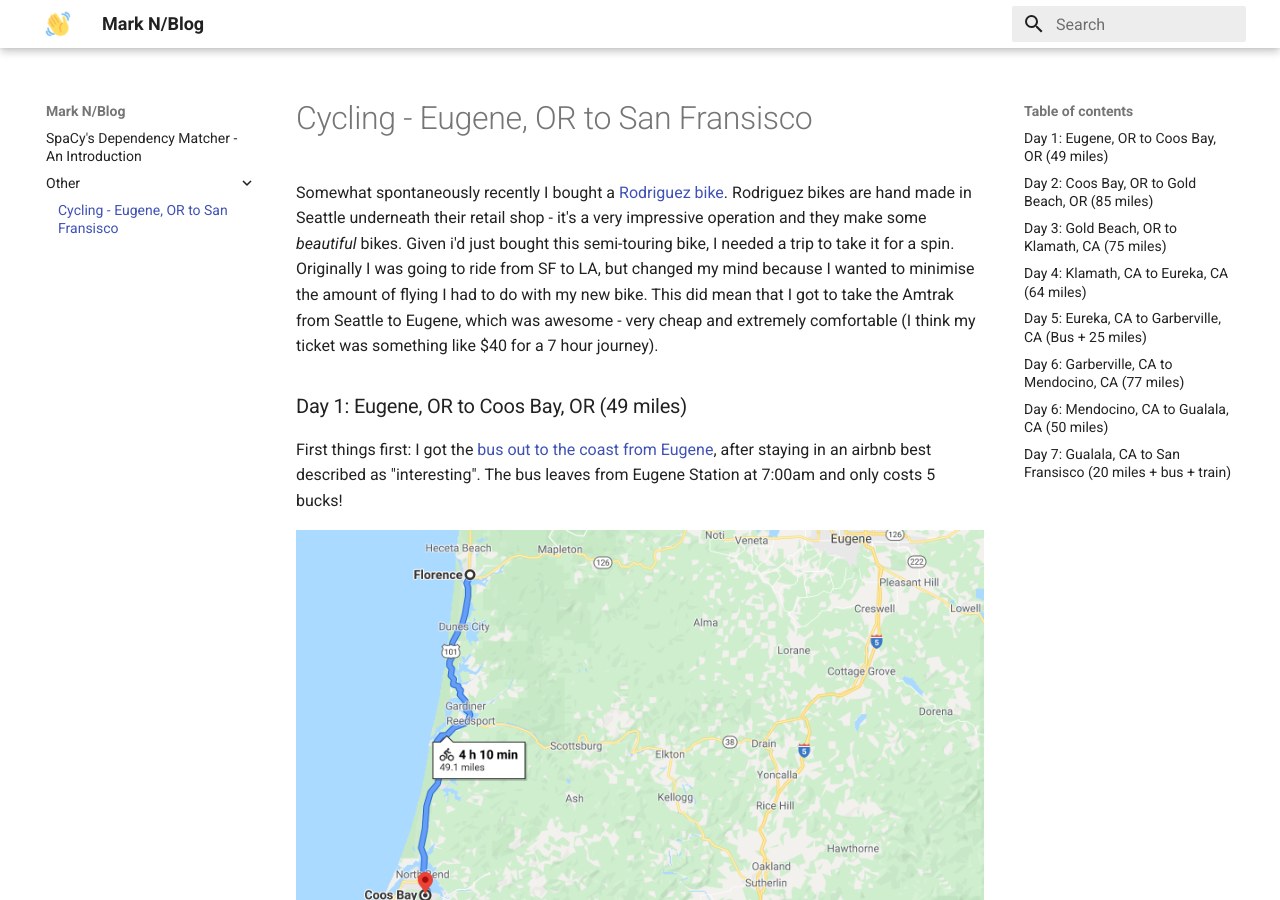
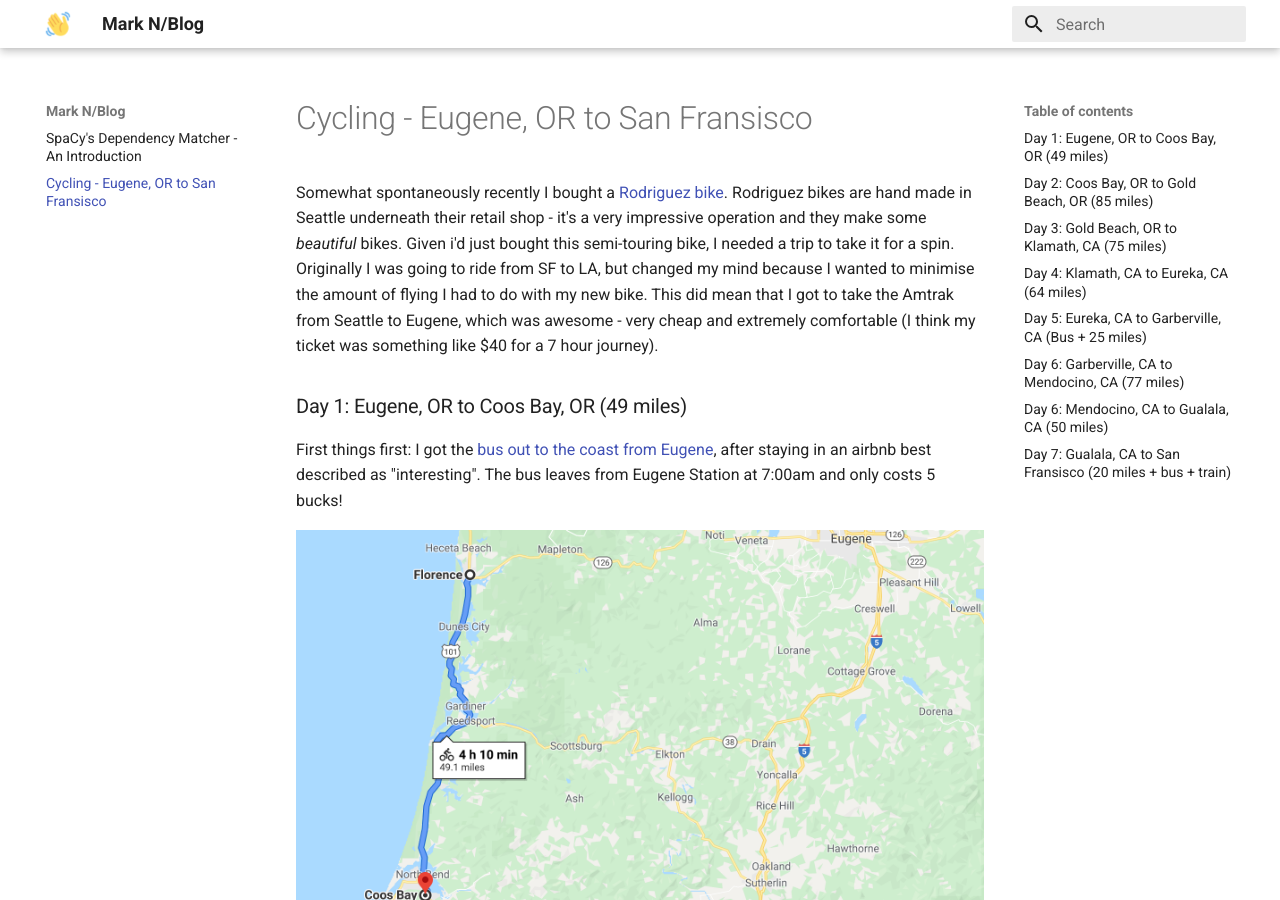
Before and after one commit to DeNeutoy/blog, an MkDocs documentation site: the page built from docs/eugene_to_sf.md, in a window 1280 px wide and 900 px high. Built offline with MkDocs 1.6.1 and Material for MkDocs 9.7.7, drawn with Linux system fonts in a browser that asks for light colours.

Commit message:
fix relative links, flatten

```diff
--- a/docs/other/eugene_to_sf.md
+++ b/docs/eugene_to_sf.md
@@ -5,27 +5,27 @@ Somewhat spontaneously recently I bought a [Rodriguez bike](https://www.rodbikes
 
 First things first: I got the [bus out to the coast from Eugene](https://www.lcog.org/1068/Public-Transit), after staying in an airbnb best described as "interesting". The bus leaves from Eugene Station at 7:00am and only costs 5 bucks!
 
-![map florence coos bay](/img/other/eugene_to_sf/florence_to_coos.png)
+![map florence coos bay](./img/other/eugene_to_sf/florence_to_coos.png)
 
 Despite being very close to the coast for the first day, I never _actually_ saw the sea, which got a bit tiring after a while. Once I got to Coos Bay, I stayed in a [great motel](https://edgewaterinns.com/edgewater-inn-coos-bay/) with a jacuzzi, which was very welcome after cycling 50 miles.
 
 Coos Bay is a logging town, with really a truly large quantity of logs:
-<img src="/img/other/eugene_to_sf/logs.jpeg" width="500"/>
+<img src="./img/other/eugene_to_sf/logs.jpeg" width="500"/>
 
 
 ### Day 2: Coos Bay, OR to Gold Beach, OR (85 miles)
 
 This was the longest day of the trip - I had originally intended to go to Port Orford, but I got into town at about 3pm, and felt pretty good, so I decided to push on to Gold Beach.
 
-![map coos bay gold beach](/img/other/eugene_to_sf/coos_bay_gold_beach.png)
+![map coos bay gold beach](./img/other/eugene_to_sf/coos_bay_gold_beach.png)
 
 On the way, I saw this great sign:
 
-![funny sign](/img/other/eugene_to_sf/sign.jpeg)
+![funny sign](./img/other/eugene_to_sf/sign.jpeg)
 
 and actually got out to the coast, with some great views of the beaches and rock formations.
 
-![oregon beach](/img/other/eugene_to_sf/beach_oregon.jpeg)
+![oregon beach](./img/other/eugene_to_sf/beach_oregon.jpeg)
 
 In gold beach, I stayed at [Azelea Lodge](http://www.azalealodge.biz/index.html), a decent motel run by a lady from Zambia, of all places.
 
@@ -36,37 +36,37 @@ Another long day, crossing into California.
 Around Smith River, there is great cycling that you can do just off the highway, all the way into Cresent City. I'd definetly recommend this, it was great to get off the highway for a bit.
 
 
-![map gold beach klamath](/img/other/eugene_to_sf/gold_beach_klamath.png)
+![map gold beach klamath](./img/other/eugene_to_sf/gold_beach_klamath.png)
 
-![cali sign](/img/other/eugene_to_sf/cali.jpeg)
+![cali sign](./img/other/eugene_to_sf/cali.jpeg)
 
 I made a pretty bad decision in Cresent City, to continue to Klamath - mainly because I was feeling good, and I wanted to see some of the redwood trees. However, the section from Cresent City to Klamath is extremely steep and tough cycling. I was absolutely exhausted by the time I arrived, and it was late enough that the single restaurant in Klamath was closed. The owner of the hotel I was staying in came to my rescue by making me these gourmet egg sandwiches with some pitta bread I had in my bags.
 
-<img src="/img/other/eugene_to_sf/egg.jpeg" alt="egg sandwich" width="300" height="400"/>
+<img src="./img/other/eugene_to_sf/egg.jpeg" alt="egg sandwich" width="300" height="400"/>
 
 ### Day 4: Klamath, CA to Eureka, CA (64 miles)
 
 This section was one of the best days of the trip, because the route goes through two sections of the Giant Redwood National Forests. The trees were absolutely stunning (and huge, obviously). There's a short, steep climb just out of Leggett as you get onto Highway 1 (a bit of a relief after riding on Highway 101 for 3 days, which was quite busy). The climb is worth it though, as almost the whole way down to the coast is sweeping downhill turns, which was very fun.
 
-![map klamath eureka](/img/other/eugene_to_sf/klamath_eureka.png)
+![map klamath eureka](./img/other/eugene_to_sf/klamath_eureka.png)
 
 
 ### Day 5: Eureka, CA to Garberville, CA (Bus + 25 miles)
 
 I took a bit of a rest day today, partly because I was tired, and partly because the highway between Eureka and the start of the Avenue of the Giants is not very nice, so I decided to just skip it. Seeing the highway from the bus made me very glad about this. The bus dropped me off in Weott, where there is a separate "scenic route" which runs parallel to the highway. This was _super_ fun cycling, a short but quite sharp hill to start with and then ~15 miles of pure coasting downhill, with lots more big trees. I must have seen fewer than 10 cars in 2.5 hours of cycling. It was great.
 
-![map eureka garberville](/img/other/eugene_to_sf/eureka_garberville.png)
+![map eureka garberville](./img/other/eugene_to_sf/eureka_garberville.png)
 
 ### Day 6: Garberville, CA to Mendocino, CA (77 miles)
 
-![map garberville mendocino](/img/other/eugene_to_sf/garberville_mendocino.png)
+![map garberville mendocino](./img/other/eugene_to_sf/garberville_mendocino.png)
 
 
 ### Day 6: Mendocino, CA to Gualala, CA (50 miles)
 
 Surprisingly, this was the hardest day yet. In total, there was 5000ft of climbing (and descending), which was the same as the ride out to the coast yesterday, but significantly twistier, and difficult to maintain any kind of speed. Also, it was _so_ windy, which really killed my speed on the flat sections. Just outside of Point Arena I stopped at the most village shop i've ever been into, and had a bottle of fanta and a crab sandwich, which both might have been lifesaving.
 
-![map mendocino gualala](/img/other/eugene_to_sf/mendocino_gualala.png)
+![map mendocino gualala](./img/other/eugene_to_sf/mendocino_gualala.png)
 
 Mendocino is a very cute town, which I learnt is often used as a set in films, because apparently it has a style which is specifically "Maine", but it's on the west coast, which makes it easier for the film studios in LA to get to. Weird. I splashed out a bit here and stayed in a hotel/spa with an outdoor hot tub and sauna, which was a great way to steam out the lactic acid in my legs. Mendocino is also a bit of a hub for foraging, and it's definetly a place i'd like to return to and spend a bit more time.
 
@@ -75,4 +75,4 @@ Mendocino is a very cute town, which I learnt is often used as a set in films, b
 
 After the previous very hard day, I wasn't really feeling cycling more of the coastline (and it was forecast to absolutely pour with rain), so I get a bus into Santa Rosa, and then took the SMART train from Santa Rosa to the end of the line, Larkspur. From there, there is a cycle path almost all the way to the Golden Gate Bridge, which was great to cycle over and felt like a very fitting end to the trip.
 
-![map mendocino gualala](/img/other/eugene_to_sf/larkspur_sf.png)
+![map mendocino gualala](./img/other/eugene_to_sf/larkspur_sf.png)
--- a/mkdocs.yml
+++ b/mkdocs.yml
@@ -2,8 +2,7 @@ site_name: Mark N/Blog
 
 nav:
   - SpaCy's Dependency Matcher - An Introduction: dependency_matcher.md
-  - Other:
-    - Cycling - Eugene, OR to San Fransisco: other/eugene_to_sf.md
+  - Cycling - Eugene, OR to San Fransisco: eugene_to_sf.md
 
 theme:
   name: material
@@ -18,7 +17,6 @@ theme:
   - typescript
   - json
 
-
 markdown_extensions:
   - toc:
         permalink: '#'
```
Also changed, not shown: docs/dependency_matcher.md (+1 -1 lines), docs/index.md (+1 -1 lines).
